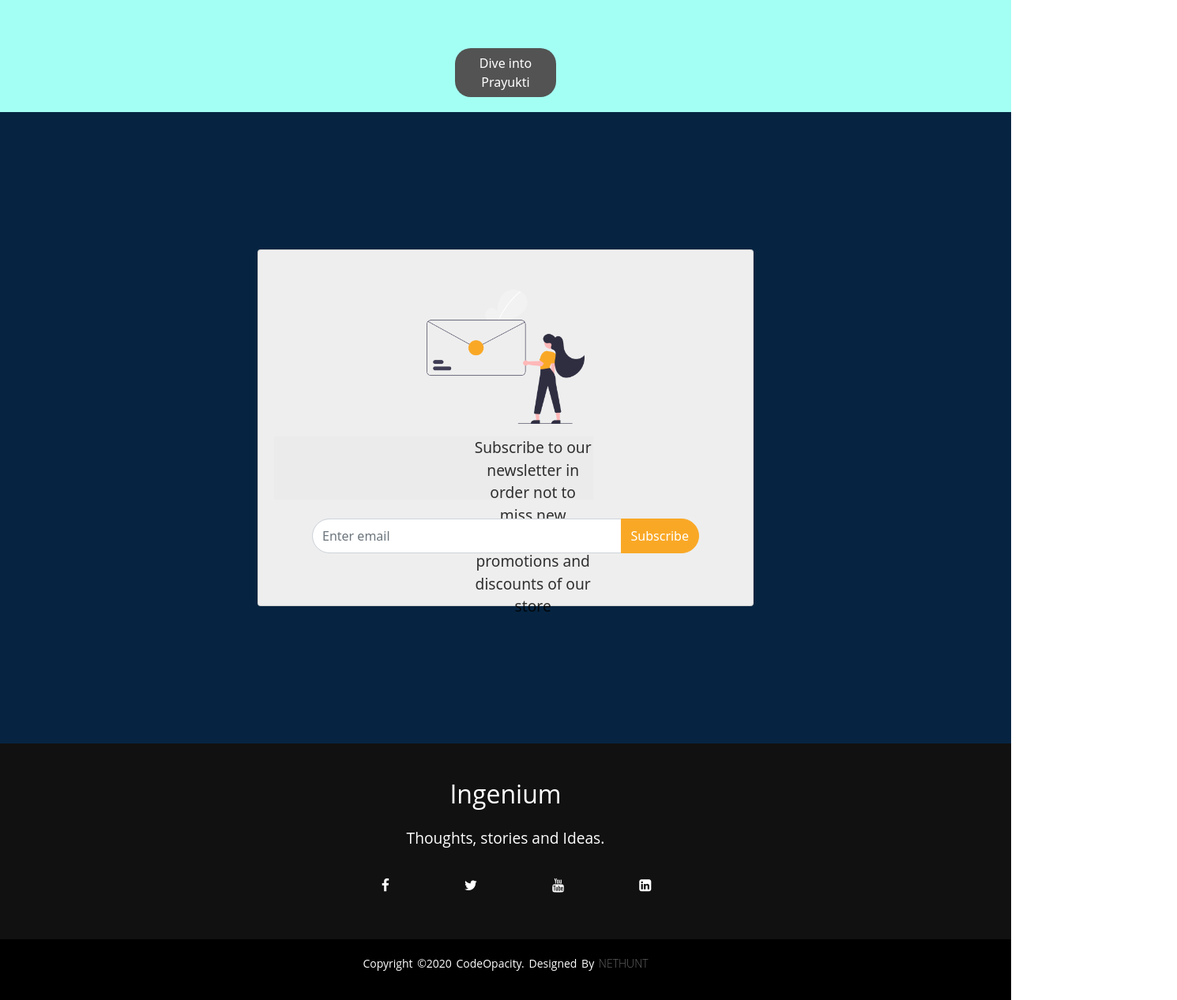
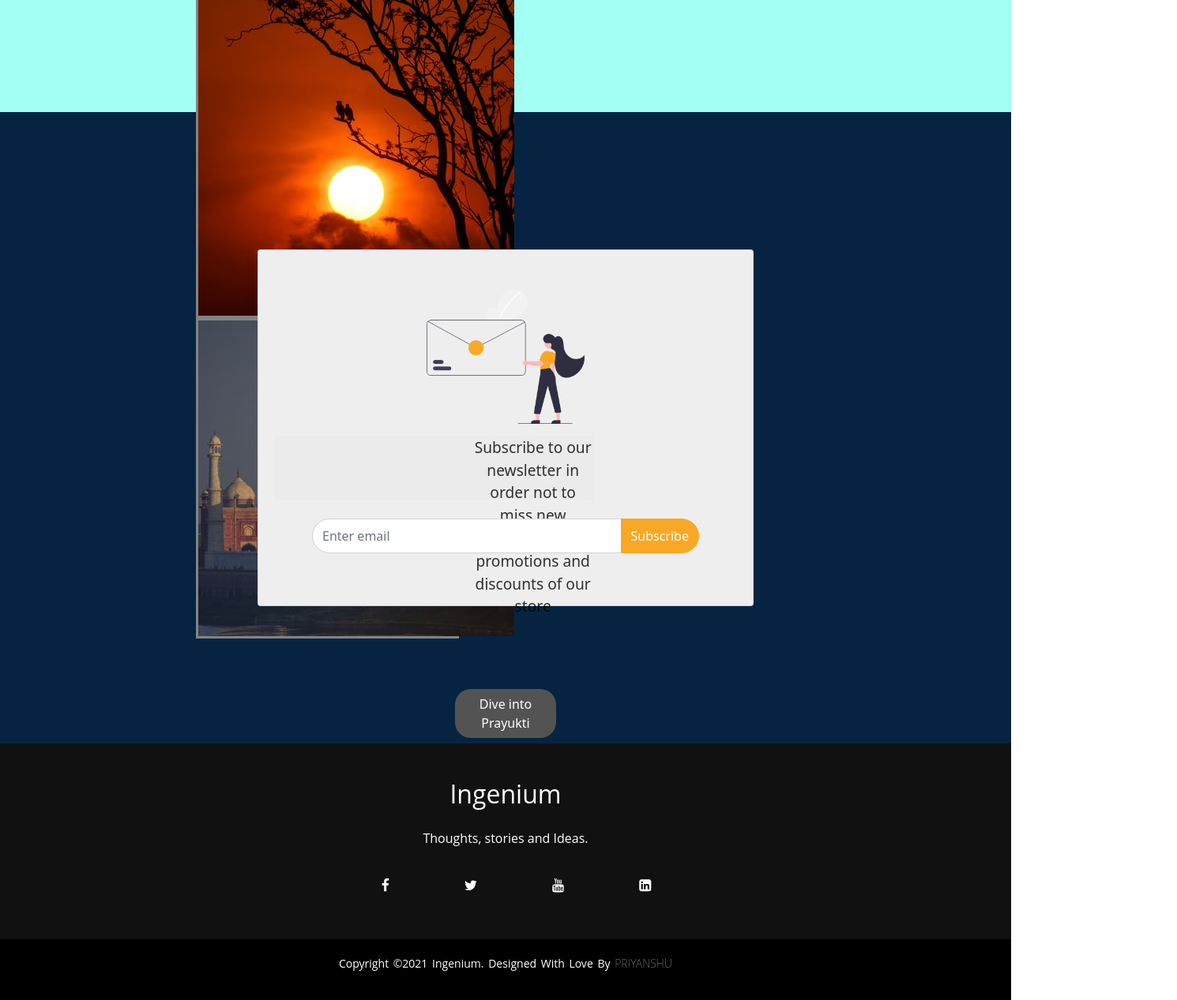
Before and after one commit to PriyanshuChatterjee/Ingenium-OwmDemo, a plain HTML site: page index.html in a window 1280 px wide. Shown: the part 2808-4075 px from the top of the page at 79% size, 1490 px wide, since content can reach past the window. Drawn offline with nearby package versions, Linux system fonts and the light colour scheme.

Commit message:
Final yet Not so Resposive Website

```diff
--- /dev/null
+++ b/css/phone.css
@@ -0,0 +1,7 @@
+
+
+/* Gallery */
+.columns{
+    flex-wrap: wrap;
+    flex-direction: column;
+}
--- a/css/style.css
+++ b/css/style.css
@@ -253,6 +253,7 @@ body{
 .col {
     flex: 0 0 0%;
     border: 3px solid rgb(131, 131, 131);
+    width: 40%;
 }
 
 .col + .col {
@@ -403,7 +404,7 @@ footer{
     max-width: 500px;
     margin: 10px auto;
     line-height: 28px;
-    font-size: 1.2rem;
+    font-size: 1.rem;
 }
 .socials{
     list-style: none;
--- a/index.html
+++ b/index.html
@@ -9,6 +9,7 @@
     integrity="sha384-eOJMYsd53ii+scO/bJGFsiCZc+5NDVN2yr8+0RDqr0Ql0h+rP48ckxlpbzKgwra6" crossorigin="anonymous">
   <link rel="stylesheet" href="https://stackpath.bootstrapcdn.com/font-awesome/4.7.0/css/font-awesome.min.css">
   <link rel="stylesheet" href="css/style.css">
+  <link rel="stylesheet" media="screen and (max-width: 1650px)" href="css/phone.css">
   <title>Ingenium || AoT Web Magazine</title>
 </head>
 
@@ -57,7 +58,6 @@
           </a>
         </div>
       </div>
-    </div>
       <div class="carousel-item">
         <img src="homeSlider/galleryS.jpg" class="d-block w-100" alt="...">
         <div class="carousel-caption d-none d-md-block">
@@ -66,6 +66,7 @@
           <a href="#" class="btn btn-lg btn-primary">
             Explore Gallery
           </a>
+        </div>
       </div>
     </div>
   </div>
@@ -169,7 +170,7 @@
         </ul>
       </div>
       <div class="footer-bottom">
-        <p>copyright &copy;2020 codeOpacity. designed by <span>nethunt</span></p>
+        <p>copyright &copy;2021 Ingenium. designed with Love by <span>Priyanshu</span></p>
       </div>
     </footer>
   </div>
```
Lines whose indentation alone changed are shown as unchanged.
